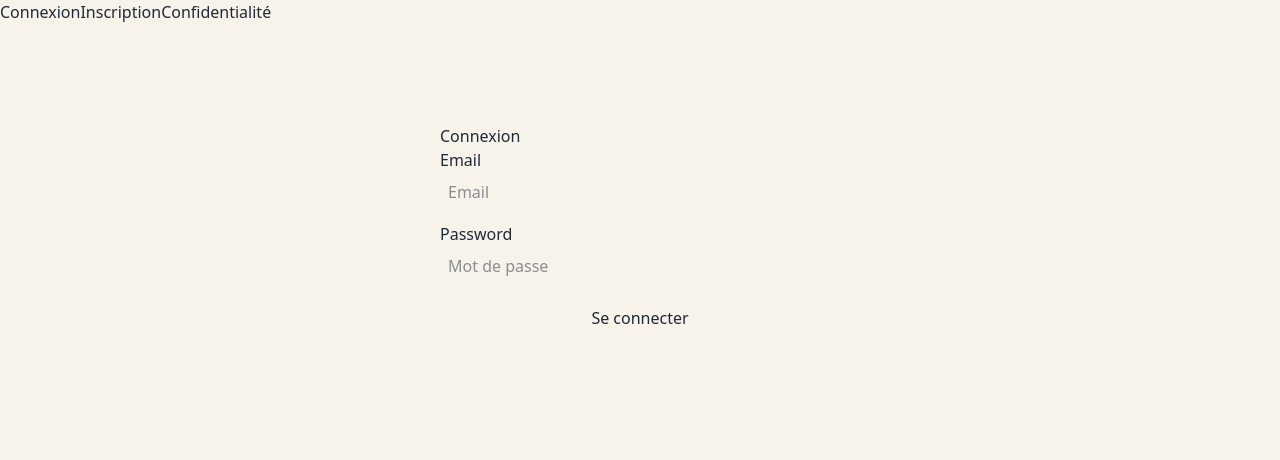
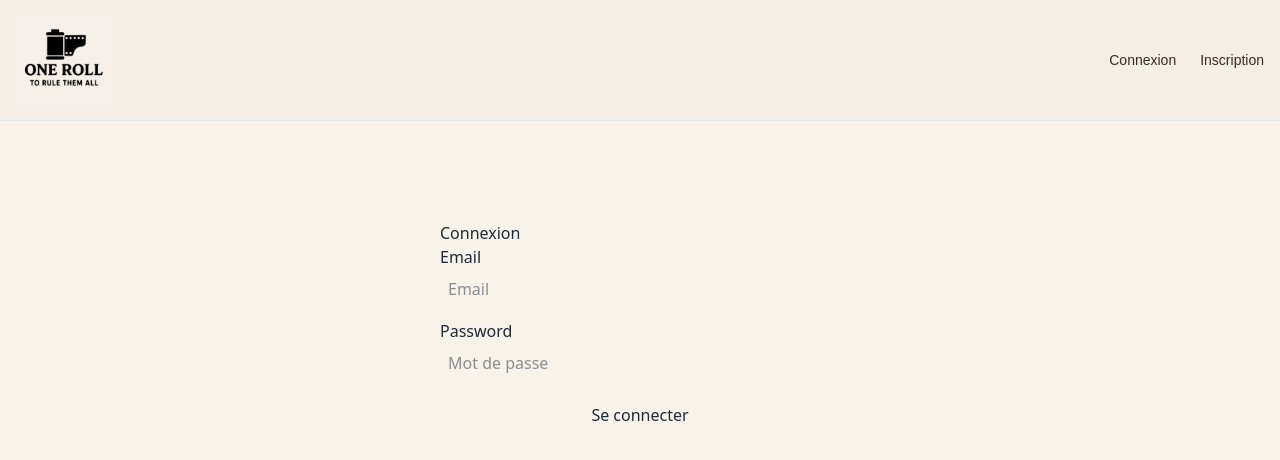
Before and after one commit to Pampamlela/ORTRTA, a Vue app in the folder frontend/: page /login in a window 1280 px wide. Shown: the top 460 px of the page. Built offline with nearby package versions, Linux system fonts and the light colour scheme.

Commit message:
ajout logo et navbar stylisée

```diff
--- a/frontend/src/components/Navbar.vue
+++ b/frontend/src/components/Navbar.vue
@@ -12,24 +12,60 @@ const handleLogout = () => {
 </script>
 
 <template>
-    <nav class="navbar">
-        <div class="links">
+    <nav class="bg-paper border-b border-gray-200">
+        <div class="maw-w-6xl mx-auto px-4 py-3 flex items-center justify-between">
 
-            <template v-if="authStore.user">
-                <router-link to="/rolls">Pellicules</router-link>
-                <router-link to="/cameras">Appareils photo</router-link>
-                <router-link to="/lenses">Objectifs</router-link>
+            <!-- Logo -->
+            <router-link to="/rolls" class="flex items-ceter gap-3">
+                <img
+                    src="@/assets/logo/logo2.png"
+                    alt="One Roll"
+                    class="h-24 w-auto"
+                />
+                <!-- <div class="hidden sm:block">
+                    <p class="font-title text-sm text-film leading-tight">
+                        ONE ROLL
+                    </p>
+                    <p class="text-[10px] text-grain">
+                        TO RUL THEM ALL
+                    </p>
+                </div> -->
+            </router-link>
 
-                <button @click="handleLogout">Déconnexion</button>
-            </template>
+            <!-- Navigation Links -->
+            <div class="flex items-center gap-6 text-sm font-ui text-film">
+                <template v-if="authStore.user">
+                    <router-link to="/rolls" class="hover:text-amber">
+                        Films
+                    </router-link>
 
-            <template v-else>
-                <router-link to="/login">Connexion</router-link>
-                <router-link to="/register">Inscription</router-link>
-            </template>
+                    <router-link to="/cameras" class="hover:text-amber">
+                        Appareils
+                    </router-link>
 
-            <router-link to="/rgpd">Confidentialité</router-link>
+                    <router-link to="/profile" class="hover:text-amber">
+                        Profil
+                    </router-link>
 
+                    <button
+                        @click="handleLogout"
+                        class="hover:text-danger"
+                    >
+                        Déconnexion
+                    </button>
+                </template>
+
+                <template v-else>
+                    <router-link to="/login" class="hover:text-amber">
+                        Connexion
+                    </router-link>
+
+                    <router-link to="/register" class="hover:text-amber">
+                        Inscription
+                    </router-link>
+                </template>
+
+            </div>
         </div>
     </nav>
 </template>
```
Also changed, not shown: frontend/src/assets/logo/logo2.png (added), frontend/src/assets/logo/logo3.png (added).
